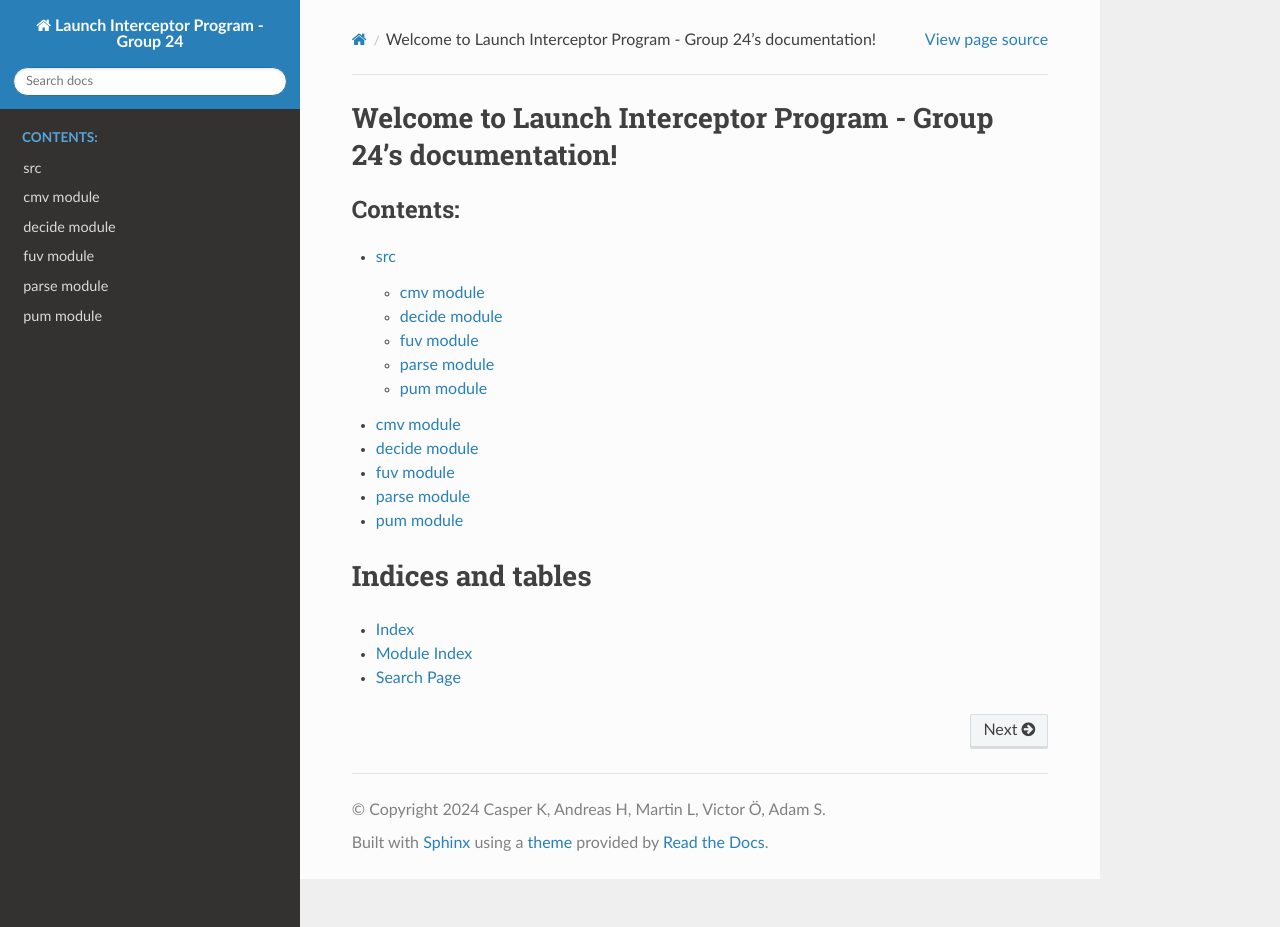
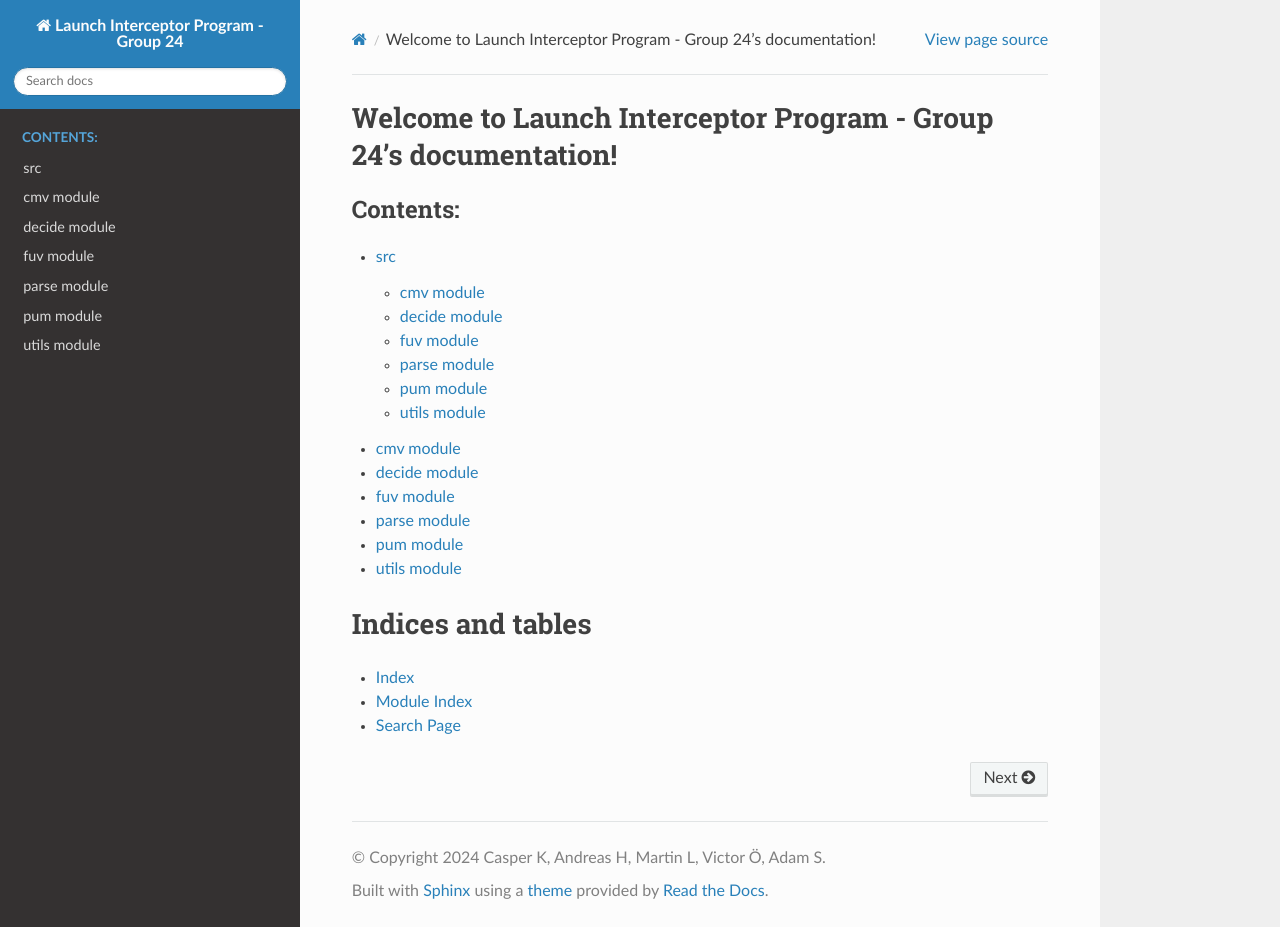
Before and after one commit to CasperKristiansson/Software-Engineering-Fundamentals-DD2480, a Sphinx documentation site: the page built from docs/source/index.rst, in a window 1280 px wide and 927 px high. Built offline with Sphinx 7.4.7 and the Read the Docs theme 2.0.0, drawn with Linux system fonts in a browser that asks for light colours.

```diff
--- a/docs/source/conf.py
+++ b/docs/source/conf.py
@@ -37,3 +37,4 @@ import os
 import sys
 
 sys.path.insert(0, os.path.abspath('../../src'))
+sys.path.insert(0, os.path.abspath('../..'))
--- a/docs/source/index.rst
+++ b/docs/source/index.rst
@@ -16,6 +16,7 @@ Welcome to Launch Interceptor Program - Group 24's documentation!
    fuv
    parse
    pum
+   utils
 
 
 
--- a/docs/source/modules.rst
+++ b/docs/source/modules.rst
@@ -9,3 +9,4 @@ src
    fuv
    parse
    pum
+   utils
--- /dev/null
+++ b/docs/source/utils.rst
@@ -0,0 +1,7 @@
+utils module
+============
+
+.. automodule:: utils
+   :members:
+   :undoc-members:
+   :show-inheritance:
```
